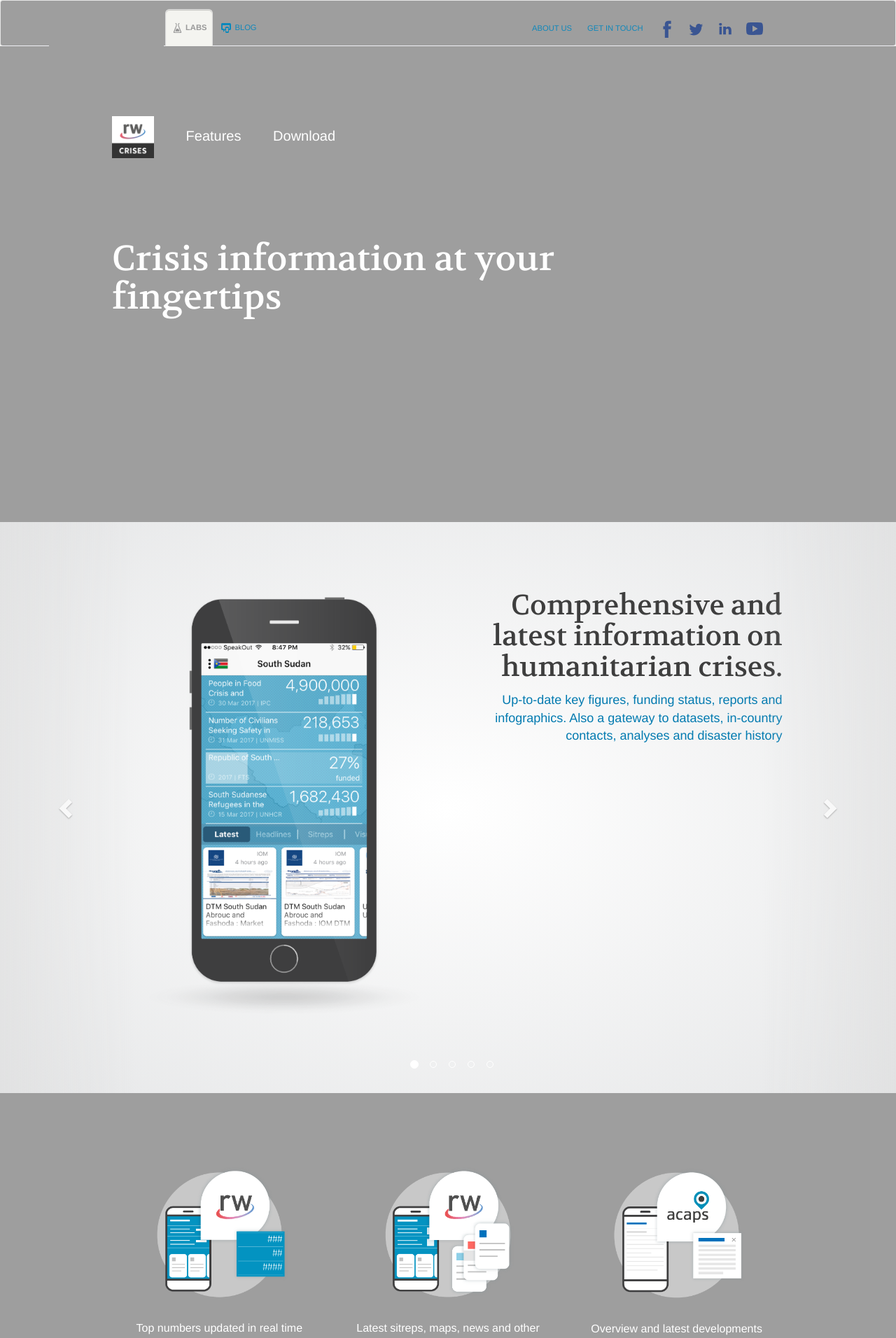
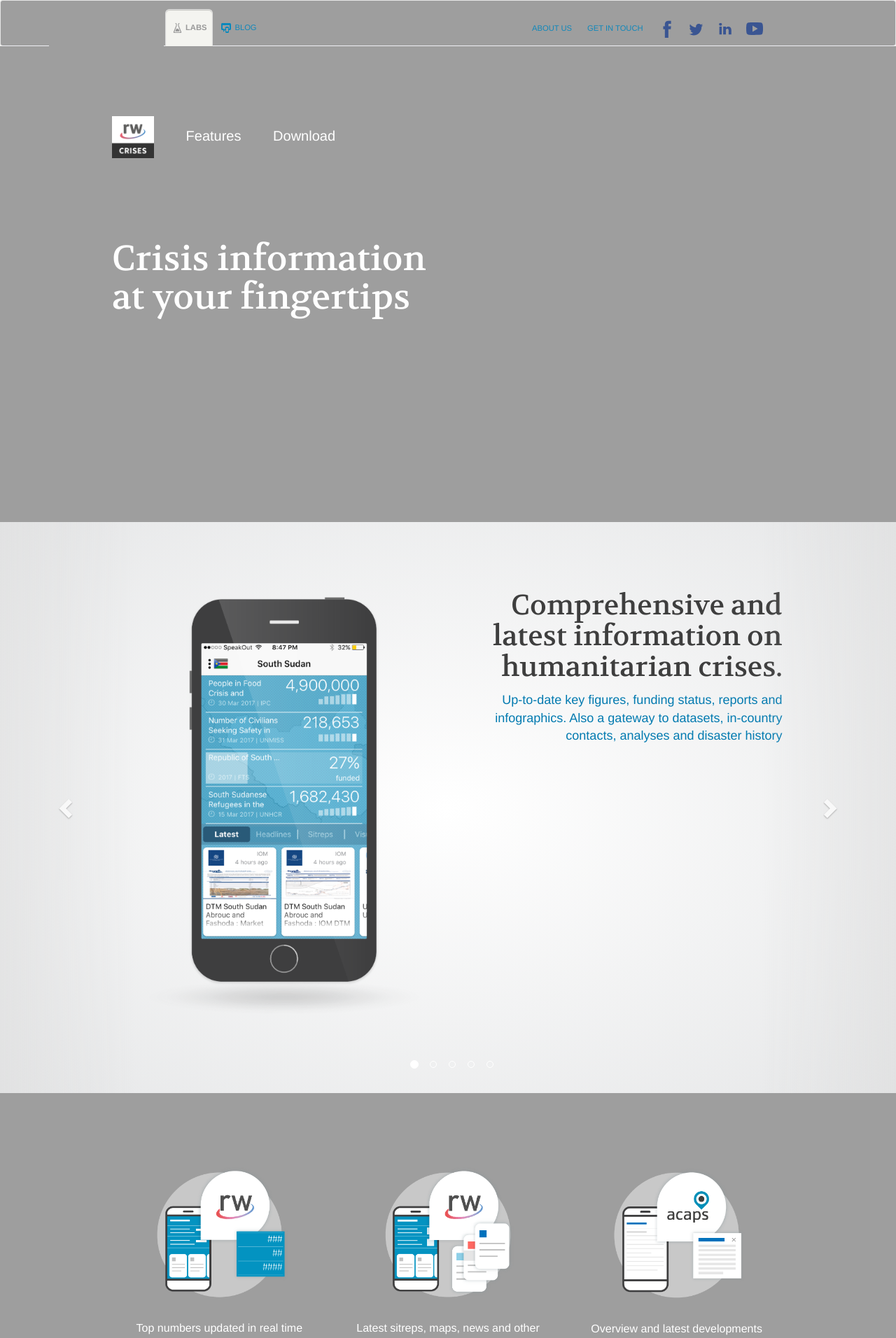
Before and after one commit to UN-OCHA/rwint-labs, a Jekyll site: the page built from _apps/ReliefWeb-Crises-app.md, in a window 1280 px wide. Shown: the top 1912 px of the page at 70% size. Built offline with Jekyll 4.4.1, drawn with Linux system fonts in a browser that asks for light colours; nearby versions of some CDN libraries; grey boxes are pictures that could not be loaded.

Commit message:
make minor changes

```diff
--- a/css/rwlabsstyle.css
+++ b/css/rwlabsstyle.css
@@ -114,6 +114,7 @@
 .navbar a#rw-nav-rwlabs {
   background: #F4F4F0 url("../img/rw-nav-labs.png") no-repeat left center;
   padding: 15px 8px 16px 28px;
+  cursor: pointer;
 }
 
 .navbar a#rw-nav-rwblog {
@@ -157,7 +158,6 @@
 /* Carousel */
 
 .carousel-control.left {
-  /* background-image: linear-gradient(to right, #dddddd 0px, transparent 100%); */
   background-image: linear-gradient(to left, transparent 0px, #dddddd 100%);
 }
 
@@ -366,7 +366,7 @@
 }
 
 .app-detail-landing .hero .wrapper {
-  grid-column: 2 / span 4;
+  grid-column: 2 / span 3;
   padding: 100px 0 280px;
 }
 
```
